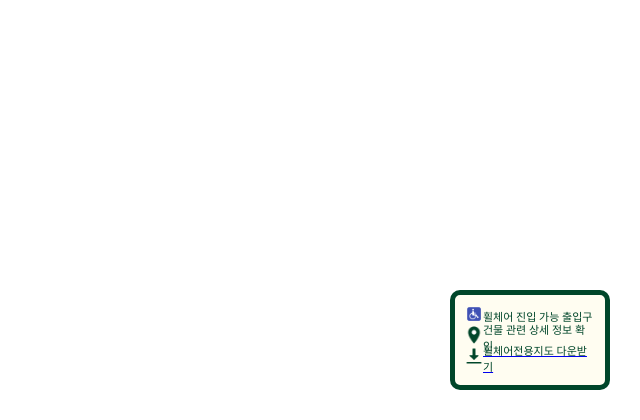
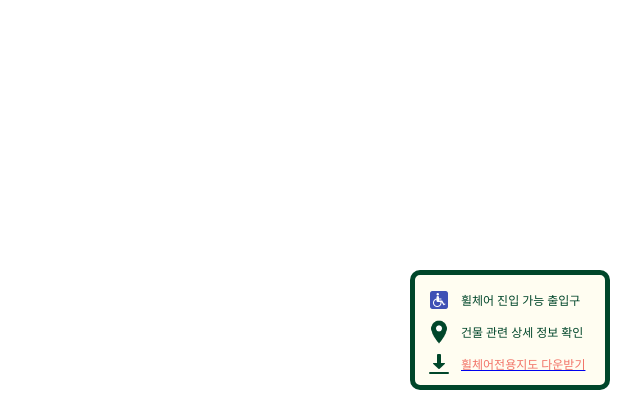
Before and after one commit to mangoseeds/glide, a Flask app: page / in a window 1280 px wide. Shown: the part 380-800 px from the top of the page, without its empty margins (640-1280 px from the left). Run offline with Flask 3, Linux system fonts and the light colour scheme; data that the repository does not hold is empty; some web fonts are replaced.

Commit message:
legend centered

```diff
--- a/static/css/styles.css
+++ b/static/css/styles.css
@@ -58,35 +58,42 @@ body, html {
     position: absolute;
     right: 30px;
     bottom: 30px;
-    width: 130px;
-    height: 70px;
+    width: 170px;
+    height: 90px;
     padding: 10px;
     background-color: var(--blossom);
     border: 5px solid var(--green);
     border-radius: 10px;
     z-index: 10;
+    display: flex;
+    flex-direction: column;
+    align-content: space-between;
 }
 
 #legend-item-container {
     width: inherit;
-    height: 30%;
+    height: 30px;
     display: flex;
     flex-direction: row;
     align-content: space-between;
+    align-items: center;
+    padding: 0px 2px 2px 2px;
 }
 
 p.legend-description{
-    font-size: 11px;
+    font-size: 12px;
     color: var(--green);
     align-self: center;
+    margin-left: 10px;
 }
-p #map-download {
+p#map-download {
+    margin-left: 10px;
     color: var(--coral);
 }
 
 .legend-icon {
-    width: 18px;
-    height: 18px;
+    width: 24px;
+    height: 24px;
 }
 
 #inputs-container {
```
